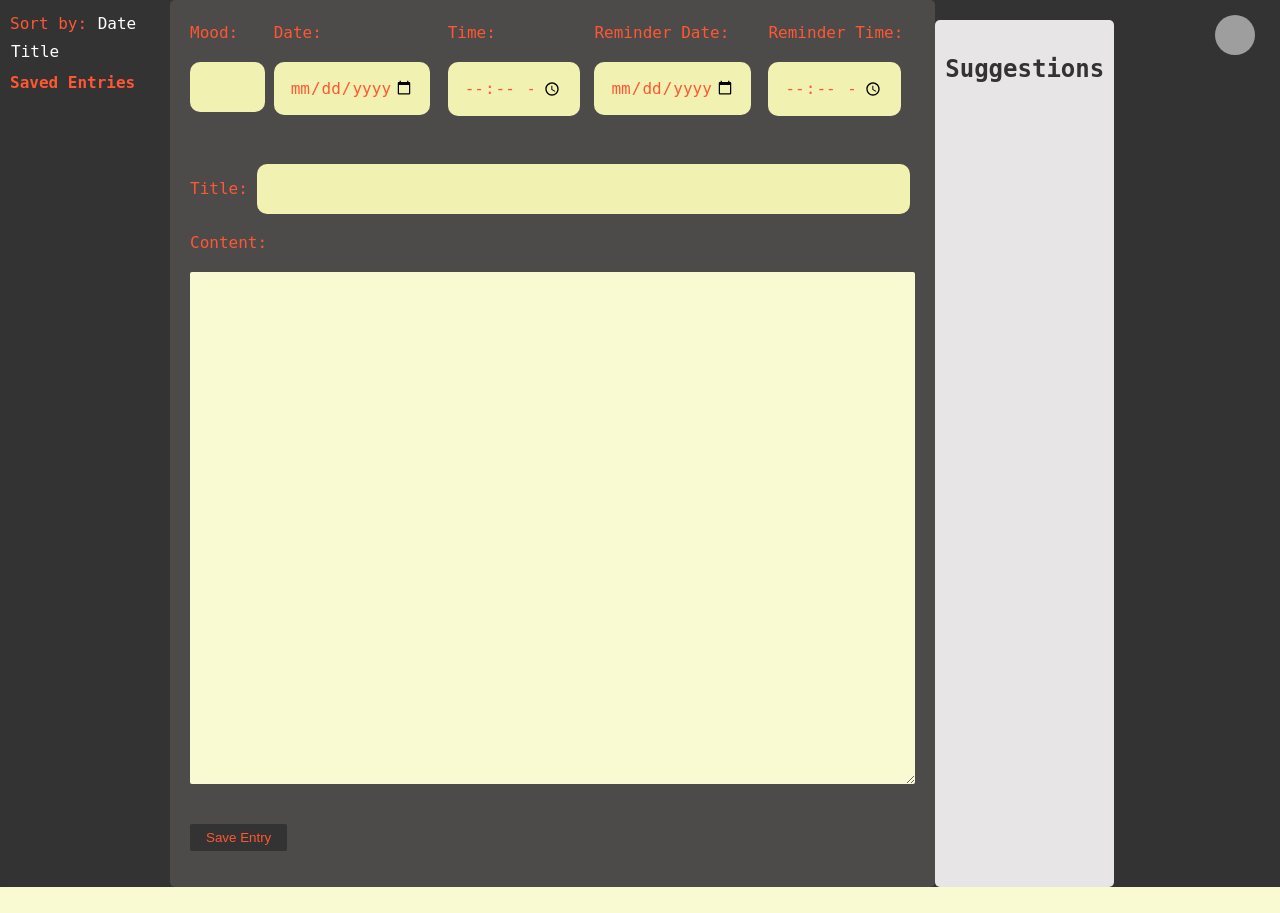
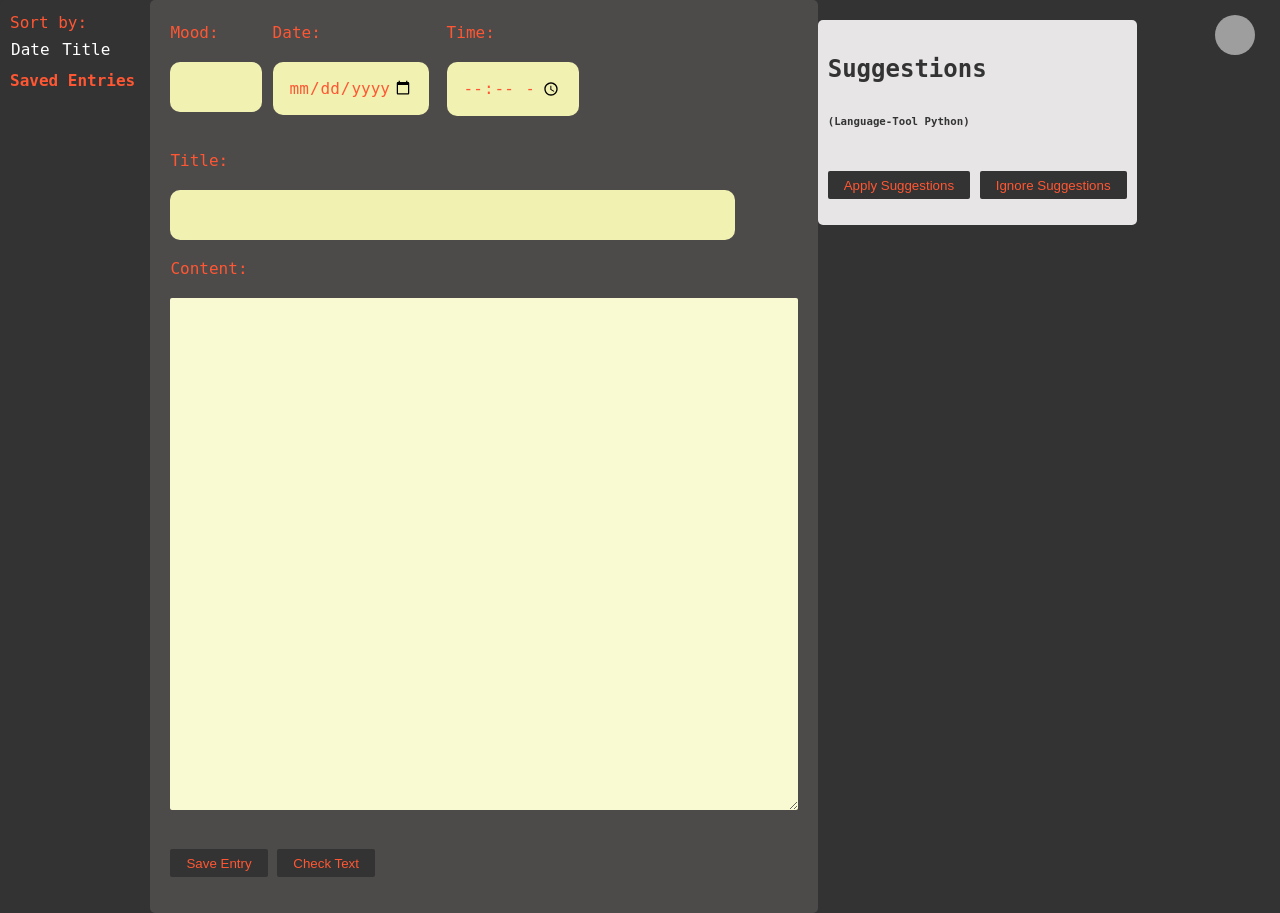
Before and after one commit to Wrecage/ProDigi, a Django app: page /entry/ in a window 1280 px wide. Before the commit the page ends 887 px from the top, so only its background shows below. Run offline with Django 4.2, Linux system fonts and the light colour scheme; the visitor is signed in with stand-in values (Sample User, id 1); data that the repository does not hold is empty; grey boxes are pictures that could not be loaded.

Commit message:
2nd commit
for language tool python

```diff
--- a/app1/views.py
+++ b/app1/views.py
@@ -80,6 +80,47 @@
             return HttpResponse("Username or Password is incorrect")
 
     return render(request, 'login.html')
+
+
+#apply suggestions
+def apply_suggestions(request):
+    if request.method == 'POST':
+        text = request.POST.get('text', '')
+
+        tool = language_tool_python.LanguageTool('en-US')
+        corrected_text = tool.correct(text)
+        tool.close()
+
+        return JsonResponse({'text': corrected_text})
+
+    return JsonResponse({'error': 'Invalid request'})
+
+#diary entry
+@login_required
+def diary_entries(request):
+    sort = request.GET.get('sort', 'date')
+    if sort == 'date':
+        entries = DiaryEntry.objects.order_by('date')
+    elif sort == 'title':
+        entries = DiaryEntry.objects.order_by('title')
+    else:
+        entries = DiaryEntry.objects.all()
+    if request.method == 'POST':
+        diary_form = DiaryEntryForm(request.POST, user=request.user)
+
+        if diary_form.is_valid():
+            diary = diary_form.save(commit=False)
+            diary.user = request.user
+            diary.save()
+
+            return redirect('diary_entries')
+
+    else:
+       diary_form = DiaryEntryForm()
+
+    return render(request, 'diary_entry_form.html', {'entries': entries, 'diary_form': diary_form})
+
+
 
 @login_required
 def ProfilePage(request):
--- a/templates/diary_entry_form.html
+++ b/templates/diary_entry_form.html
@@ -281,6 +281,8 @@
 
 
 
+
+
     <div class="form-container">
         <form method="POST" action="{% url 'diary_entries' %}">
             {% csrf_token %}
@@ -300,12 +302,12 @@
                 </div>
 
                 <div>
-                    <label for="reminder_date" class="journal-label">Reminder Date:</label>
-                    <input type="date" id="reminder_date" name="reminder_date" class="entry-text-title" value="{{ entry.reminder_date|default:'' }}">
+                    <!-- <label for="reminder_date" class="journal-label">Reminder Date:</label>
+                    <input type="date" id="reminder_date" name="reminder_date" class="entry-text-title" value="{{ entry.reminder_date|default:'' }}"> -->
                 </div>
                 <div>
-                    <label for="reminder_time" class="journal-label">Reminder Time:</label>
-                    <input type="time" id="reminder_time" name="reminder_time" class="entry-text-title" value="{{ entry.reminder_time|default:'' }}">
+                    <!-- <label for="reminder_time" class="journal-label">Reminder Time:</label>
+                    <input type="time" id="reminder_time" name="reminder_time" class="entry-text-title" value="{{ entry.reminder_time|default:'' }}"> -->
                 </div>
 
             </div>
@@ -317,14 +319,20 @@
 
             <button type="submit" class="entry-submit-btn" >Save Entry</button>
 
+
+            <button type="button" class="entry-submit-btn check-text-btn">Check Text</button>
         </form>
     </div>
 
-
+    <form id="applySuggestionsForm" action="/apply_suggestions/" method="post">
+        {% csrf_token %}
     <div class="suggestions-container">
         <h2>Suggestions</h2>
-
+        <h6>(Language-Tool Python)</h6>
+        <button type="button" class="entry-submit-btn apply-suggestions-btn">Apply Suggestions</button>
+        <button type="button" class="entry-submit-btn ignore-suggestions-btn">Ignore Suggestions</button>
     </div>
+    </form>
 
     <script>
 
@@ -332,7 +340,19 @@
                 window.location.href = '/entry/edit/' + entryId;
             }
 
+        //Check text action
+        document.addEventListener('DOMContentLoaded', function () {
+            const entryForm = document.getElementById('entryForm');
+            const checkTextBtn = document.querySelector('.check-text-btn');
+
+            checkTextBtn.addEventListener('click', function () {
+                entryForm.action = '/check_text/';
+                entryForm.submit();
+            });
+        });
+
     </script>
+
 
 
 
```
